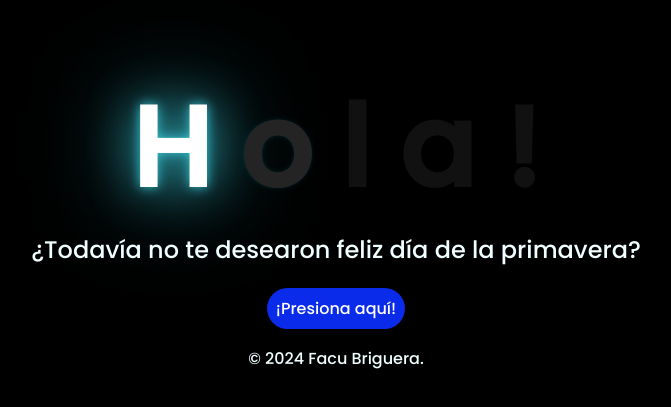
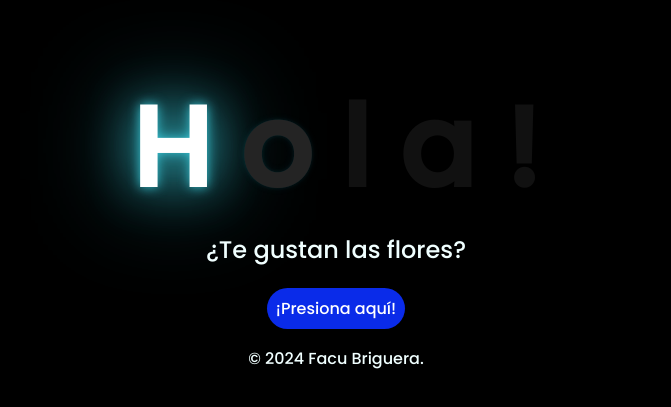
Before and after one commit to facubriguera/facubriguera.github.io, a plain HTML site: page index.html in a window 1280 px wide. Shown: the part 111-518 px from the top of the page, without its empty margins (312-983 px from the left). Drawn offline with Linux system fonts and the light colour scheme.

Commit message:
Update index.html

```diff
--- a/index.html
+++ b/index.html
@@ -19,7 +19,7 @@
         <span>!</span>
     </div>
     <div class="description">
-        <span>¿Todavía no te desearon feliz día de la primavera?</span>
+        <span>¿Te gustan las flores?</span>
     </div>
     <div class="button">
         <button class="botones">
```
